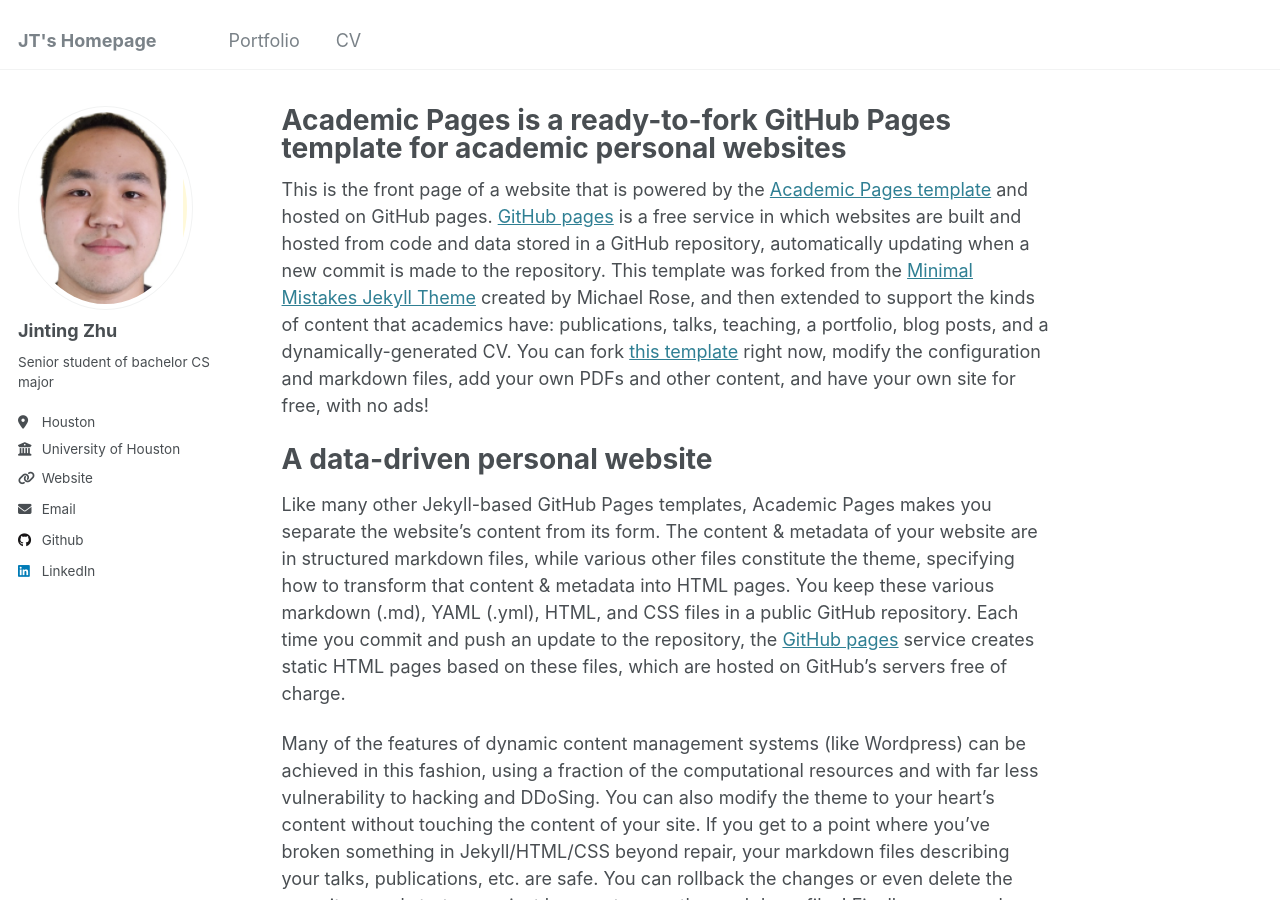
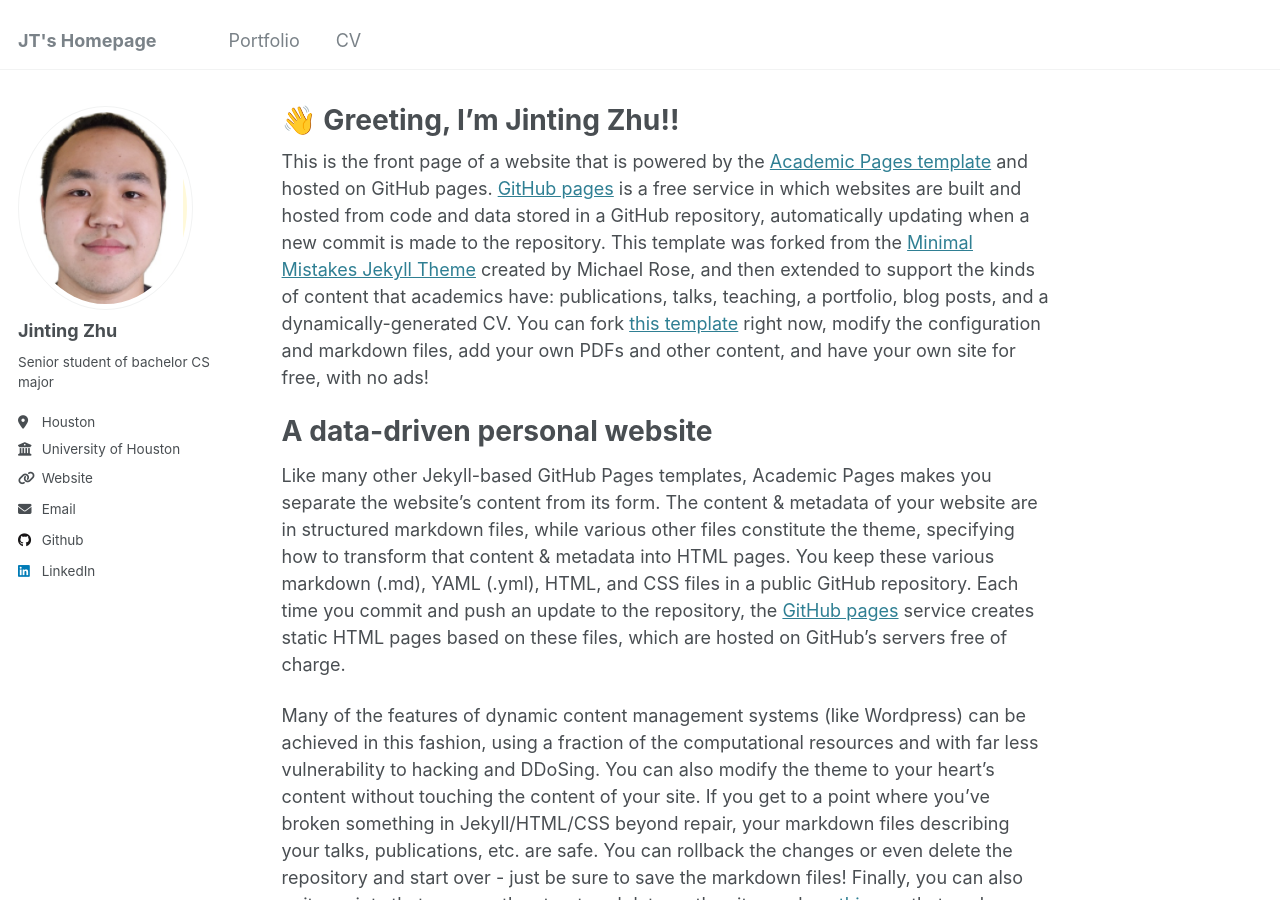
Before and after one commit to jjjzhu-5847/jjjzhu-5847.github.io, a Jekyll site: the page built from _pages/about.md, in a window 1280 px wide and 900 px high. Built offline with Jekyll 4.4.1, drawn with Linux system fonts in a browser that asks for light colours.

Commit message:
Update about.md

```diff
--- a/_pages/about.md
+++ b/_pages/about.md
@@ -1,6 +1,6 @@
 ---
 permalink: /
-title: "Academic Pages is a ready-to-fork GitHub Pages template for academic personal websites"
+title: "👋 Greeting, I'm Jinting Zhu!!"
 author_profile: true
 redirect_from:
   - /about/
```
